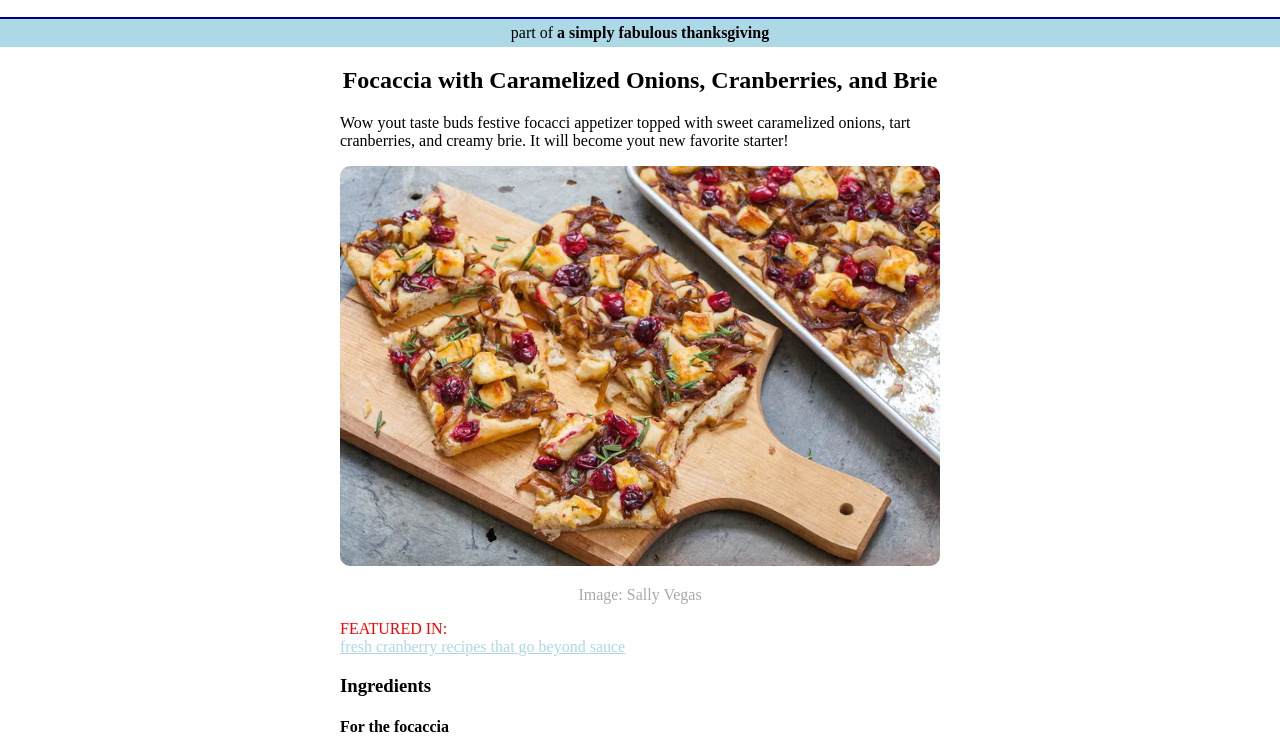
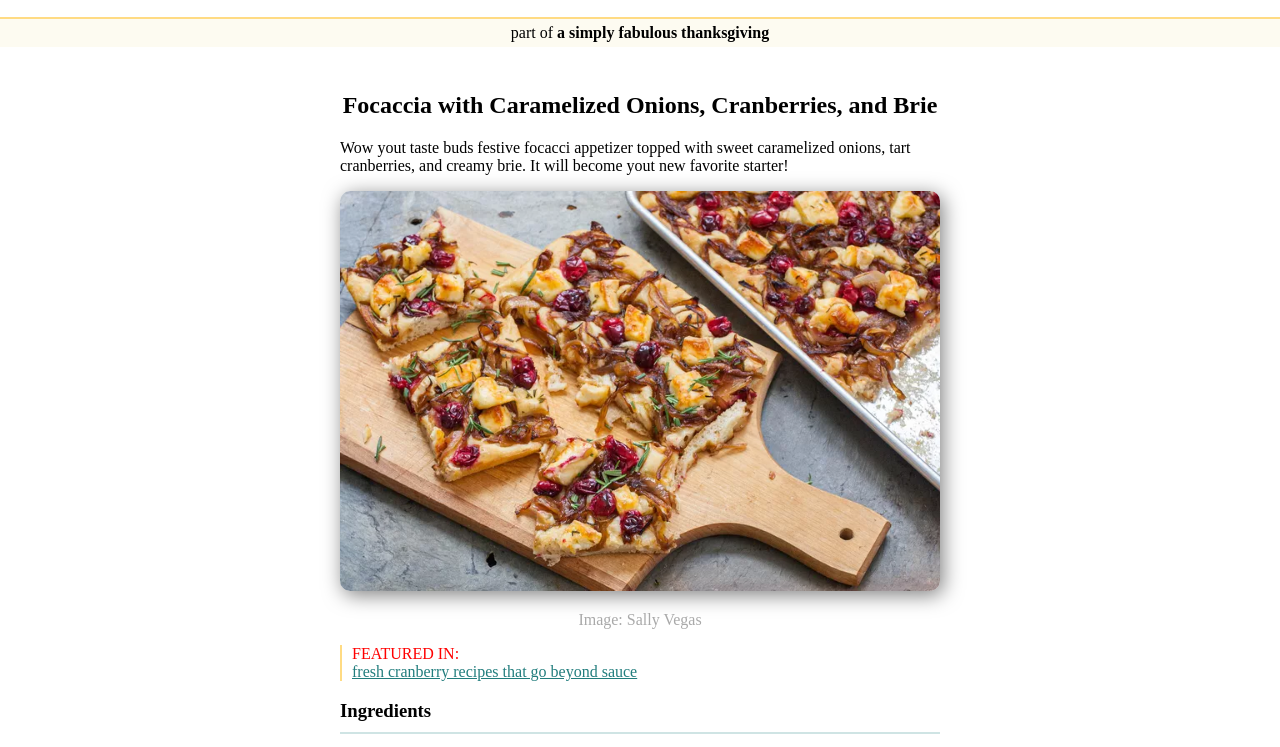
Before and after one commit to MrMax01/S1-L3-CSS-level-1-2-3, a plain HTML site: page index.html in a window 1280 px wide. Shown: the part 53-800 px from the top of the page. Drawn offline with Linux system fonts and the light colour scheme.

Commit message:
graphic finished-optimize with flex in future

```diff
--- a/index.html
+++ b/index.html
@@ -56,9 +56,9 @@
               ingredients until the flour is fully absorbed. You don't need to actually knead the dough, though I
               somtimes knead it a few times in the bowl when mixing by hand to incorporate the last of the flour...
             </p>
-            Read more on <a href="#">Simply recipes</a>
           </li>
         </ol>
+        <p>Read more on <a href="#">Simply recipes</a></p>
       </section>
     </main>
   </body>
--- a/style.css
+++ b/style.css
@@ -8,22 +8,45 @@ header {
 
 main {
   width: 600px;
-  margin: 0 auto;
+  margin: 45px auto 0 auto;
 }
 h1 {
   text-align: center;
+}
+
+h3 {
+  border-bottom: 2px solid #cfe4e4;
+  padding-bottom: 10px;
 }
 section {
   width: 100%;
 }
 a {
-  color: lightblue;
+  color: #217d7d;
 }
+
+li {
+  margin-bottom: 14px;
+}
+
+header p {
+  border-top: 2px solid #ffdb83;
+  background-color: #fdfbf1;
+  padding: 5px;
+  margin-bottom: 0;
+}
+
 .img-container img {
   width: 100%;
   border-radius: 10px;
-  text-shadow: 0 0 0 0;
+  box-shadow: 3px 4px 20px 0px rgb(0 0 0 / 0.5);
 }
+
+.featured {
+  border-left: 2px solid #ffdb83;
+  padding-left: 10px;
+}
+
 .featured span {
   text-transform: uppercase;
   color: red;
@@ -36,8 +59,3 @@ a {
 header img {
   height: 50px;
 }
-header p {
-  border-top: 2px solid darkblue;
-  background-color: lightblue;
-  padding: 5px;
-}
```
